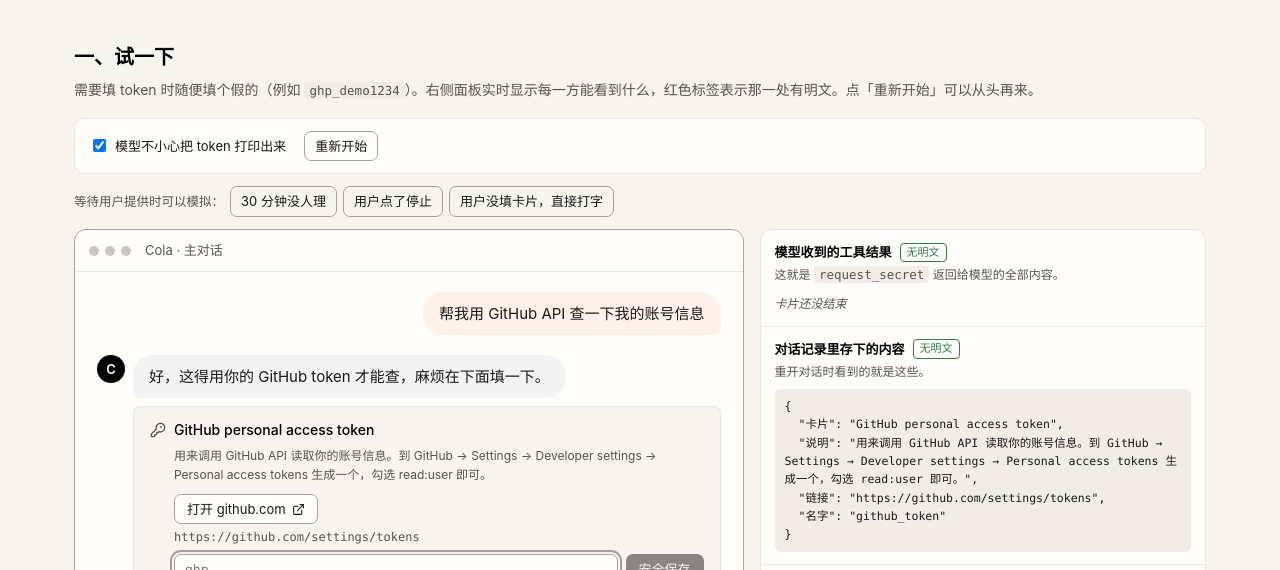
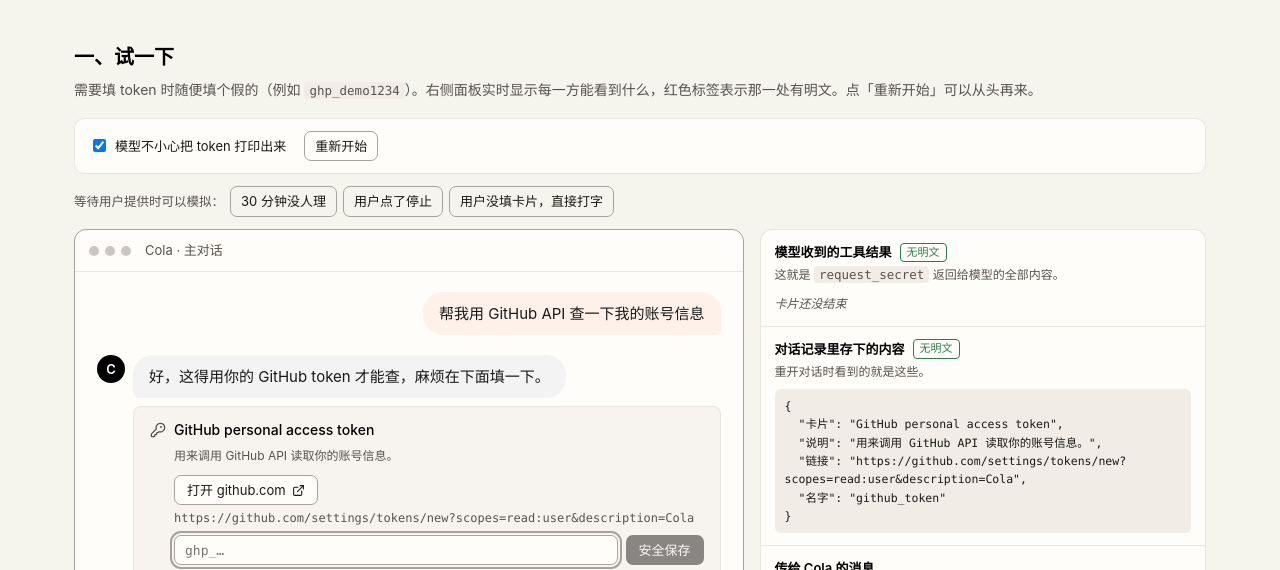
Before and after one commit to mackt/cola-prototypes, a plain HTML site: page request-secret/index.html in a window 1280 px wide. Shown: the part 199-769 px from the top of the page. Drawn offline with Linux system fonts and the light colour scheme.

Commit message:
Drop the menu path from the card reason; link the pre-filled token page

```diff
--- a/request-secret/index.html
+++ b/request-secret/index.html
@@ -1383,8 +1383,8 @@
       const CARD = {
         label: 'GitHub personal access token',
         reason:
-          '用来调用 GitHub API 读取你的账号信息。到 GitHub → Settings → Developer settings → Personal access tokens 生成一个，勾选 read:user 即可。',
-        url: 'https://github.com/settings/tokens',
+          '用来调用 GitHub API 读取你的账号信息。',
+        url: 'https://github.com/settings/tokens/new?scopes=read:user&description=Cola',
         placeholder: 'ghp_…',
         name: NAME
       }
```
